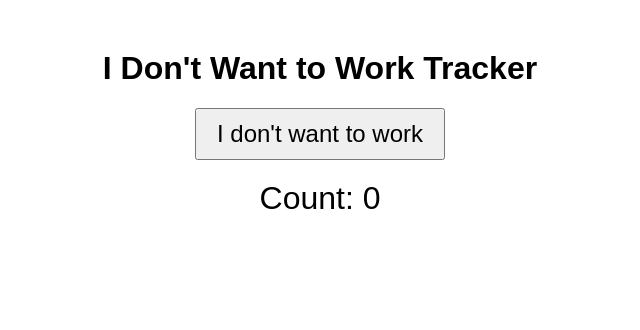
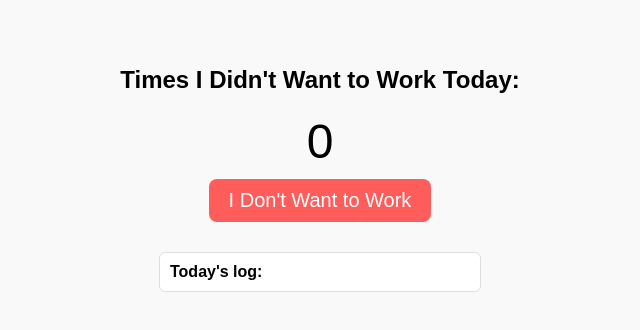
Before and after one commit to sophieyeeyan/Work-Tracker, a plain HTML site: page index.html in a window 1280 px wide. Shown: the whole page, without its empty margins (320-960 px from the left). Drawn offline with Linux system fonts and the light colour scheme.

Commit message:
Update index.html

```diff
--- a/index.html
+++ b/index.html
@@ -2,35 +2,105 @@
 <html lang="en">
 <head>
   <meta charset="UTF-8">
-  <title>Don't Want to Work Tracker</title>
+  <title>I Don't Want to Work Tracker</title>
   <style>
     body {
       font-family: sans-serif;
-      text-align: center;
-      margin-top: 50px;
+      display: flex;
+      flex-direction: column;
+      align-items: center;
+      margin: 50px;
+      background-color: #f9f9f9;
+    }
+    h1 {
+      font-size: 24px;
+      margin-bottom: 10px;
+    }
+    #counter {
+      font-size: 48px;
+      margin: 10px 0;
     }
     button {
-      font-size: 1.5em;
+      font-size: 20px;
       padding: 10px 20px;
+      border: none;
+      border-radius: 8px;
+      background-color: #ff5c5c;
+      color: white;
+      cursor: pointer;
     }
-    #count {
-      font-size: 2em;
-      margin-top: 20px;
+    button:hover {
+      background-color: #e04848;
+    }
+    #log {
+      margin-top: 30px;
+      max-height: 200px;
+      overflow-y: auto;
+      width: 300px;
+      background: #fff;
+      border: 1px solid #ddd;
+      padding: 10px;
+      border-radius: 6px;
+    }
+    .log-item {
+      font-size: 16px;
+      padding: 3px 0;
+      border-bottom: 1px solid #eee;
     }
   </style>
 </head>
 <body>
-  <h1>I Don't Want to Work Tracker</h1>
-  <button onclick="incrementCount()">I don't want to work</button>
-  <div id="count">Count: 0</div>
+  <h1>Times I Didn't Want to Work Today:</h1>
+  <div id="counter">0</div>
+  <button onclick="increment()">I Don't Want to Work</button>
+
+  <div id="log">
+    <strong>Today's log:</strong>
+    <div id="logItems"></div>
+  </div>
 
   <script>
-    let count = 0;
+    const counterEl = document.getElementById('counter');
+    const logItemsEl = document.getElementById('logItems');
 
-    function incrementCount() {
-      count++;
-      document.getElementById('count').textContent = 'Count: ' + count;
+    function getTodayKey() {
+      const today = new Date().toISOString().slice(0, 10); // "2025-05-09"
+      return `noWorkLog_${today}`;
     }
+
+    function loadLog() {
+      const key = getTodayKey();
+      const data = JSON.parse(localStorage.getItem(key)) || [];
+      return data;
+    }
+
+    function saveLog(log) {
+      const key = getTodayKey();
+      localStorage.setItem(key, JSON.stringify(log));
+    }
+
+    function renderLog(log) {
+      counterEl.textContent = log.length;
+      logItemsEl.innerHTML = "";
+      log.forEach(time => {
+        const div = document.createElement("div");
+        div.className = "log-item";
+        div.textContent = time;
+        logItemsEl.appendChild(div);
+      });
+    }
+
+    function increment() {
+      const now = new Date();
+      const timeStr = now.toLocaleTimeString();
+      let log = loadLog();
+      log.push(timeStr);
+      saveLog(log);
+      renderLog(log);
+    }
+
+    // Initialize
+    renderLog(loadLog());
   </script>
 </body>
 </html>
```
